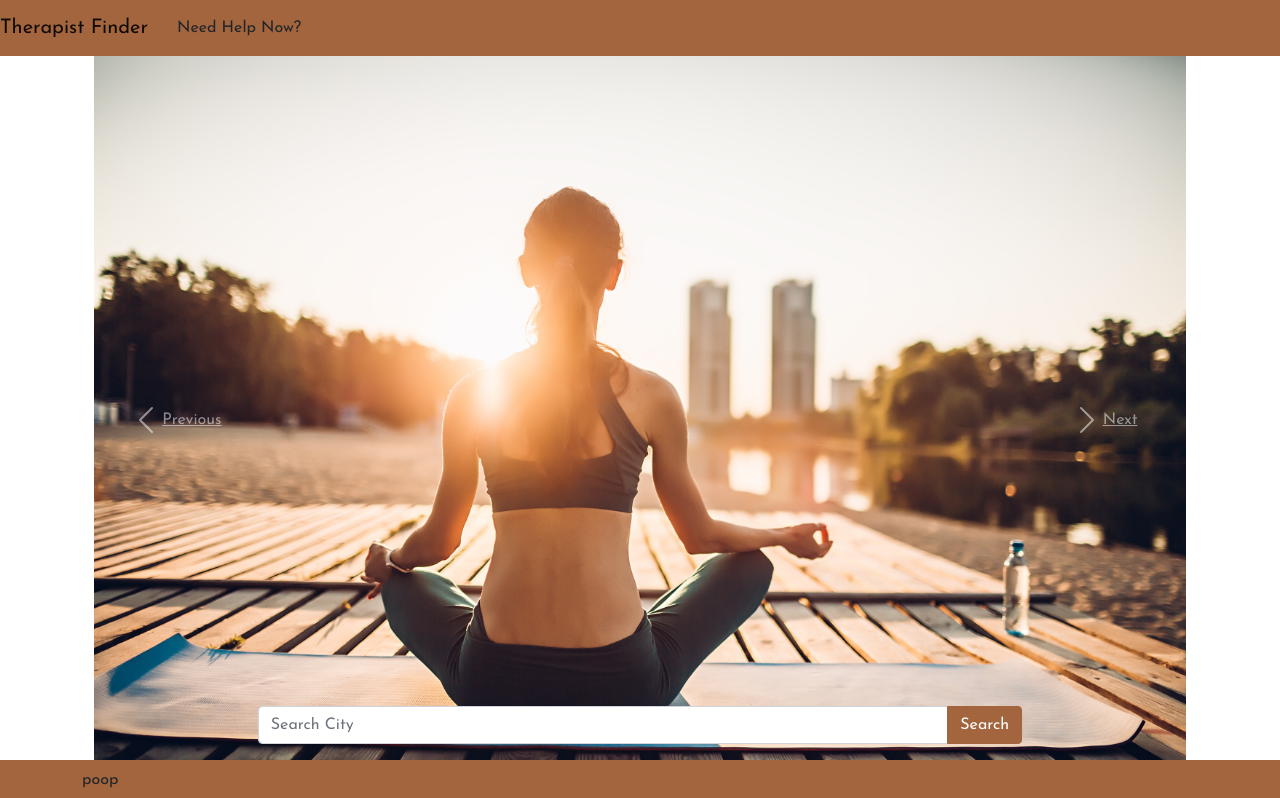
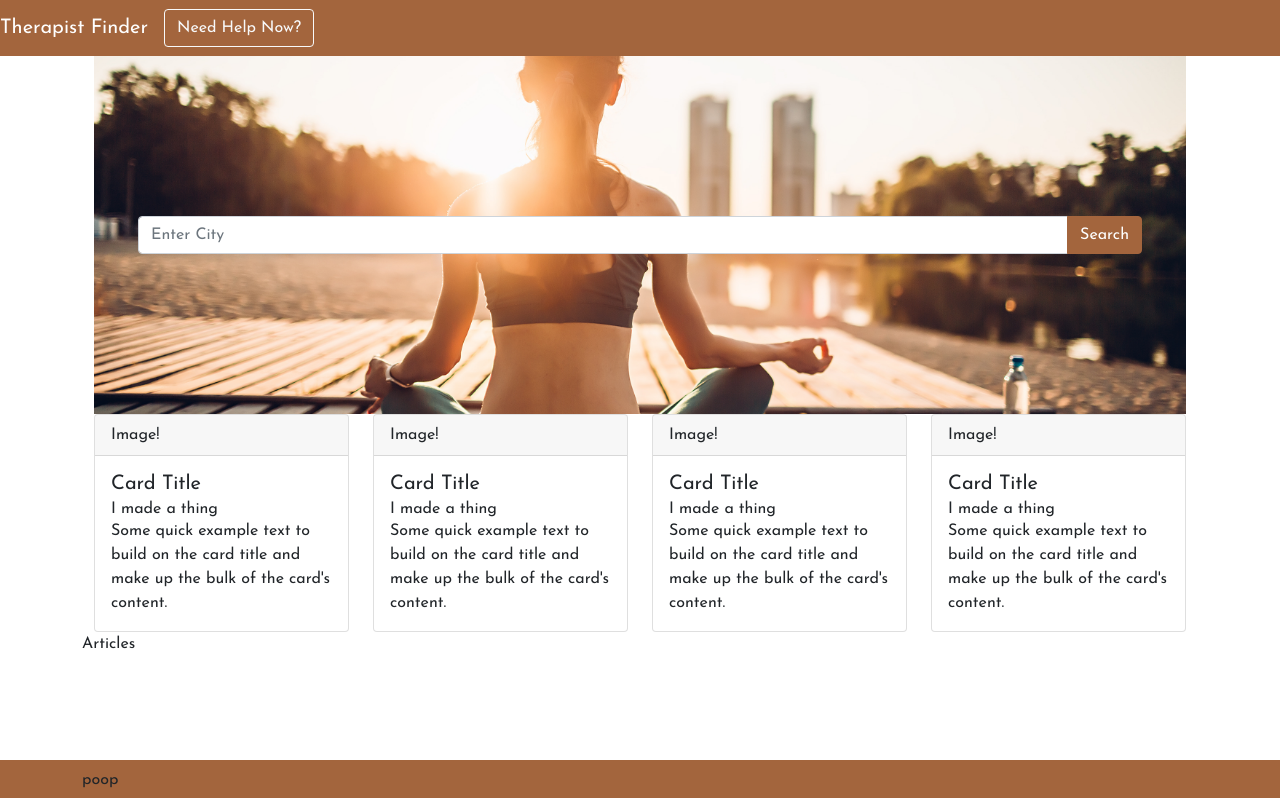
Before and after one commit to orange-squad/orange-client, a React (Create React App) app: page / in a window 1280 px wide. Shown: the top 798 px of the page. Built offline with nearby package versions, Linux system fonts and the light colour scheme.

Commit message:
Add jumbotron

```diff
--- a/src/App.js
+++ b/src/App.js
@@ -1,11 +1,11 @@
 import React, { useState } from 'react'
+import { Route, useRouteMatch } from 'react-router-dom'
+import { Container } from 'react-bootstrap'
 import Search from './pages/Search'
 import Home from './pages/Home'
 import Provider from './pages/Provider'
 import Header from './components/Header'
 import Footer from './components/Footer'
-import { Route } from 'react-router-dom'
-import { Container } from 'react-bootstrap'
 
 const App = () => {
   return (
--- a/src/components/Header.js
+++ b/src/components/Header.js
@@ -4,7 +4,7 @@ import { Nav, Navbar, Button } from 'react-bootstrap'
 
 export default function Header() {
   return (
-    <Navbar bg='primary'>
+    <Navbar bg='primary' variant='dark'>
       <Navbar.Brand as={NavLink} to='/'>
         Therapist Finder
       </Navbar.Brand>
--- a/src/components/SearchForm.js
+++ b/src/components/SearchForm.js
@@ -1,5 +1,11 @@
 import React, { useState } from 'react'
-import { Container } from 'react-bootstrap'
+import {
+  Container,
+  InputGroup,
+  Button,
+  FormControl,
+  Form,
+} from 'react-bootstrap'
 import { getPlaceId } from '../helpers/fetchGoogleData'
 
 const SearchForm = ({ setSearchResults }) => {
@@ -53,15 +59,17 @@ const SearchForm = ({ setSearchResults }) => {
 
   return (
     <Container>
-      <form onSubmit={handleSubmit}>
-        <input
-          type='text'
-          value={city}
-          onChange={(e) => setCity(e.target.value)}
-          placeholder='Enter City'
-        />
-        <button type='submit'>Search</button>
-      </form>
+      <Form onSubmit={handleSubmit}>
+        <InputGroup>
+          <FormControl
+            type='text'
+            value={city}
+            onChange={(e) => setCity(e.target.value)}
+            placeholder='Enter City'
+          />
+          <Button type='submit'>Search</Button>
+        </InputGroup>
+      </Form>
     </Container>
   )
 }
--- a/src/index.scss
+++ b/src/index.scss
@@ -1,18 +1,23 @@
 @import url('https://fonts.googleapis.com/css2?family=Josefin+Sans:ital,wght@0,300;0,400;0,700;1,400&display=swap');
 
-$theme-colors: (
-  'primary': #a3653d,
-  'secondary': #bc9349,
-  // 'accent': #f67640,
-);
+// $theme-colors: (
+//   'primary': #a3653d,
+//   'secondary': #bc9349,
+//   'info': #f67640,
+// );
+$primary: #a3653d;
+$secondary: #bc9349;
+$info: #f67640;
 
-// :root {
-//   --primary: #a3653d;
-//   --secondary: #bc9349;
-//   --special: #f67640;
-// }
 * {
   font-family: 'Josefin Sans', sans-serif;
 }
+.jumbotron {
+  background-image: url('assets/hero-image.jpeg');
+  background-repeat: no-repeat;
+  background-position: center;
+  background-size: cover;
+  padding: 10rem 2rem;
+}
 
-  @import "~bootstrap/scss/bootstrap";
+@import '~bootstrap/scss/bootstrap';
--- a/src/pages/Home.js
+++ b/src/pages/Home.js
@@ -9,28 +9,33 @@ import {
   Carousel,
   InputGroup,
   FormControl,
+  Jumbotron,
 } from 'react-bootstrap'
 import image from '../assets/image.svg'
 import hero from '../assets/hero-image.jpeg'
+import SearchForm from '../components/SearchForm'
 
 export default function Home() {
   return (
-    <Container>
-      <Carousel>
-        {/* <Carousel.Item> */}
-        <Image src={hero} fluid />
-        <Carousel.Caption>
-          <InputGroup>
+    <Container fluid>
+      <Jumbotron fluid>
+        <SearchForm />
+        {/* <Container><Image src={hero} fluid /></Container> */}
+      </Jumbotron>
+      {/* <Carousel> */}
+      {/* <Carousel.Item> */}
+      {/* <Carousel.Caption> */}
+      {/* <InputGroup>
             <FormControl placeholder='Search City'></FormControl>
             <Button>Search</Button>
-          </InputGroup>
-        </Carousel.Caption>
-        {/* </Carousel.Item> */}
-      </Carousel>
+          </InputGroup> */}
+      {/* </Carousel.Caption> */}
+      {/* </Carousel.Item> */}
+      {/* </Carousel> */}
       <Row>
         <Col>
           <Card>
-            {/* <Card.Img variant='top' src={image} text-muted /> */}
+            {/* <Card.Img variant='top' src={image} thumbnail /> */}
             <Card.Header>Image!</Card.Header>
             <Card.Body>
               <Card.Title>Card Title</Card.Title>
```
